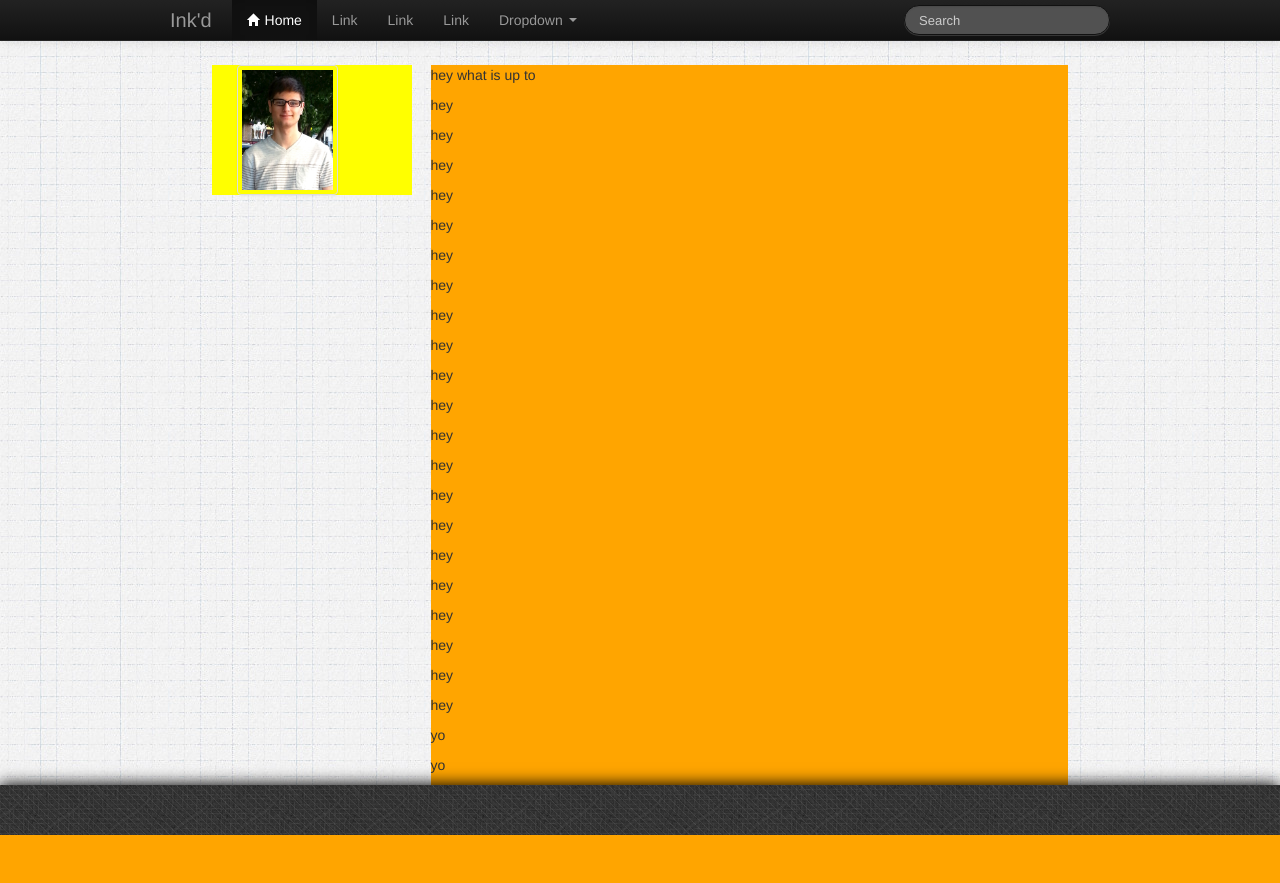
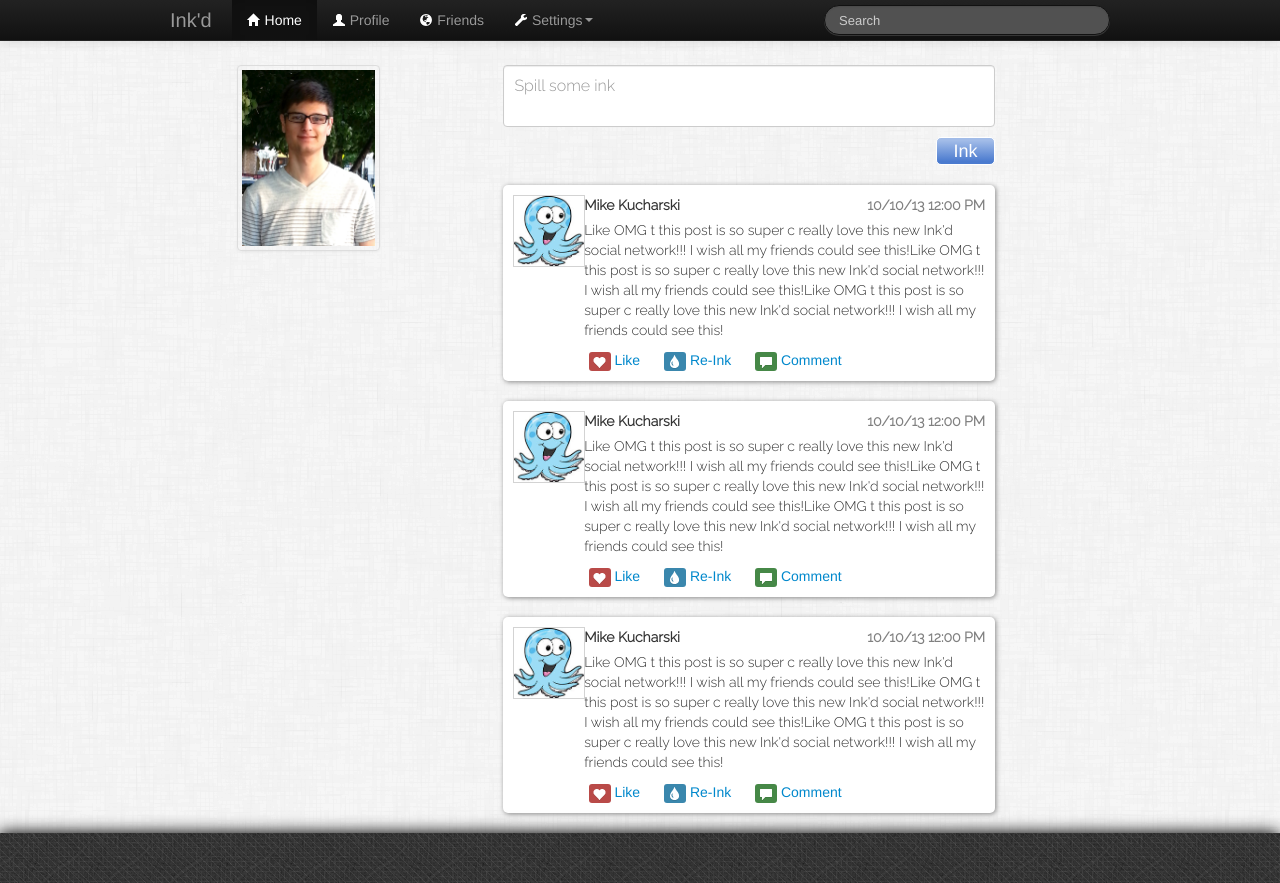
Before and after one commit to mikekucharski/inkd, a PHP site: page /home.php in a window 1280 px wide. Before the commit the page ends 835 px from the top, so only its background shows below. Run offline with PHP 8.4, Linux system fonts and the light colour scheme.

Commit message:
Home page GUI modified and completed

```diff
--- a/css/login_style.css
+++ b/css/login_style.css
@@ -23,7 +23,6 @@
 {
 
 	padding-bottom:50px;
-	opacity:0.6;
 }
 
 #footer
--- a/css/template.css
+++ b/css/template.css
@@ -7,7 +7,7 @@
 #wrap
 {
 	min-height:100%;
-	background: url(../res/bgm.jpg);
+	background: url(../res/bg.png) ;
 }
 
 #main
@@ -34,20 +34,119 @@
 	padding-top:5px;
 }
 
-#left_bar
+#ink_spill
 {
-
-	background-color:yellow;
+	padding:0px;
 }
 
-#right_bar
+#ink_spill textarea
 {
-
-	background-color:orange;
+	resize:none;
+	font-family: 'Raleway', ariel, serif;
+	width:100%;
+	padding:10px;
+	font-size:16px;
 }
 
+#ink_spill input[type="submit"]
+{
+	margin-left:88%;
+	width:12%;
+	height:3.5%;
+	font-size:18px;
+	background:red;
+	background: -webkit-gradient(linear, left top, left bottom, color-stop(10%,#a2bce8),
+            color-stop(90%,#4b7bcf));
+	border:1px solid white;
+	color:white;
+	border-radius:5px;
+}
+
+#ink
+{
+	background:white;
+	overflow:auto;
+	border-radius: 5px;
+	box-shadow:1px 1px 5px #888888;
+	margin-bottom:20px;
+	padding:10px;
+ }
+
 #prof_img
-{
-	margin:auto;
-	display:inline-block;
+ {
+	/*background-color:yellow;*/
+	position:relative;
+	width:15%;
+	float:left;
+ }
+
+ #prof_img img
+ {
+	height:70px;
+	width:70px;
+	border: 1px solid lightgrey;
+ }
+
+ #ink_post
+ {
+	/*background-color:orange;*/
+	position:relative;
+	width:85%;
+	float:right;
+	font-family: 'Raleway', ariel, serif;
+	font-size:14px;
+	margin-top:5px;
+ }
+
+ #ink_options
+ {
+	/*background-color:lightgreen;*/
+	clear:both;
+	position:relative;
+	padding-left:11.7%;
+ }
+
+ #ink_header
+ {
+	position:relative;
+	width:85%;
+	float:right;
+	/*background-color:orange;*/
 }
+
+ #header_left
+ {
+	position:relative;
+	width:70%;
+	float:left;
+	/*background-color:lightblue;*/
+ }
+
+ #header_left span, #header_right span
+ {
+	font-family: 'Raleway', ariel, serif;
+	font-size:14px;
+	font-weight:bold;
+ }
+
+ #header_right
+ {
+	position:relative;
+	width:30%;
+	float:right;
+	/*background-color:yellow;*/
+	text-align:right;
+	color:grey;
+ }
+
+
+
+ #ink_options a
+  {
+	padding-left:20px;
+ }
+
+ #ink_options a:hover
+ {
+	text-decoration:none;
+ }
--- a/home.php
+++ b/home.php
@@ -36,19 +36,18 @@
 						  <div class="nav-collapse">
 							<ul class="nav">
 							  <li class="active"><a href="#"><i class="icon-home icon-white"></i> Home</a></li>
-							  <li><a href="#">Link</a></li>
-							  <li><a href="#">Link</a></li>
-							  <li><a href="#">Link</a></li>
+							  <li><a href="#"><i class="icon-user icon-white"></i> Profile</a></li>
+							  <li><a href="#"><i class="icon-globe icon-white"></i> Friends</a></li>
 							  <li class="dropdown">
-								<a href="#" class="dropdown-toggle" data-toggle="dropdown">Dropdown <b class="caret"></b></a>
+								<a href="#" class="dropdown-toggle" data-toggle="dropdown"><i class="icon-wrench icon-white"></i> Settings<b class="caret"></b></a>
 								<ul class="dropdown-menu">
-								  <li><a href="#">Action</a></li>
-								  <li><a href="#">Another action</a></li>
+								  <li><a href="#">Profile Settings</a></li>
+								  <li><a href="#">Account Settings</a></li>
 								</ul>
 							  </li>
 							</ul>
 							<form class="navbar-search pull-right" action="">
-							  <input id="nav_search_bar" type="text" class="search-query span3" placeholder="Search" data-provide="typeahead" autocomplete="off">
+							  <input id="nav_search_bar" type="text" class="search-query span4" placeholder="Search" data-provide="typeahead" autocomplete="off">
 							</form>
 						  </div><!-- /.nav-collapse -->
 						</div><!-- /.container -->
@@ -59,7 +58,7 @@
 			<div id="main">
 				<div class="container-fluid">
 				    <div class="row-fluid">
-						<div id="left_bar" class="span3">
+						<div id="panel" class="span4">
 							<!--Sidebar content-->
 							<ul>
 							  <li class="span7">
@@ -70,42 +69,107 @@
 
 							</ul>
 
-							<div id="demoLightbox" class="lightbox hide fade"  tabindex="-1" role="dialog" aria-hidden="true">
-								<div class='lightbox-content'>
-									<img src="res/mike.jpg">
-									<div class="lightbox-caption"><p>Your profile picture.</p></div>
+						</div> <!-- End leftbar -->
+
+						<div  class="span7">
+							<!--Body content-->
+							<div id= "ink_spill">
+								<form>
+									<textarea type="textarea" name='ink' placeholder="Spill some ink"></textarea>
+									<input type='submit' name="ink" value="Ink"/>
+								</form>
+							</div>
+
+							<!--Ink Div-->
+							<div id='ink'>
+
+								<!-- Profile Image -->
+								<div id="prof_img">
+									<img src='res/default_profile.jpg' alt='empty'/>
+								</div>
+
+								<!-- Ink Header -->
+								<div id='ink_header'>
+									<div id='header_left'>
+										<span>Mike Kucharski</span>
+									</div>
+									<div id='header_right'>
+										<span>10/10/13 12:00 PM</span>
+									</div>
+								</div>
+
+								<!-- Ink Post -->
+								<div id="ink_post">
+									<p>Like OMG t this post is so super c really love this new Ink'd social network!!! I wish all my friends could see this!Like OMG t this post is so super c really love this new Ink'd social network!!! I wish all my friends could see this!Like OMG t this post is so super c really love this new Ink'd social network!!! I wish all my friends could see this!</p>
+								</div>
+
+								<!-- Ink Options -->
+								<div id="ink_options">
+									<a href='#'><span class="label-important label"><i class="icon-heart icon-white"></i></span> Like</a>
+									<a href='#'><span class="label-info label"><i class="icon-tint icon-white"></i></span> Re-Ink</a>
+									<a href='#'><span class="label-success label"><i class="icon-comment icon-white"></i></span> Comment</a>
 								</div>
 							</div>
 
-						</div> <!-- End leftbar -->
+							<div id='ink'>
 
-						<div id="right_bar" class="span9">
-							<!--Body content-->
-							<p> hey what is up to </p>
-							<p> hey </p>
-							<p> hey </p>
-							<p> hey </p>
-							<p> hey </p>
-							<p> hey </p>
-							<p> hey </p>
-							<p> hey </p>
-							<p> hey </p>
-							<p> hey </p>
-							<p> hey </p>
-							<p> hey </p>
-							<p> hey </p>
-							<p> hey </p>
-							<p> hey </p>
-							<p> hey </p>
-							<p> hey </p>
-							<p> hey </p>
-							<p> hey </p>
-							<p> hey </p>
-							<p> hey </p>
-							<p> hey </p>
-							<p> yo </p>
-							<p> yo </p>
+								<!-- Profile Image -->
+								<div id="prof_img">
+									<img src='res/default_profile.jpg' alt='empty'/>
+								</div>
 
+								<!-- Ink Header -->
+								<div id='ink_header'>
+									<div id='header_left'>
+										<span>Mike Kucharski</span>
+									</div>
+									<div id='header_right'>
+										<span>10/10/13 12:00 PM</span>
+									</div>
+								</div>
+
+								<!-- Ink Post -->
+								<div id="ink_post">
+									<p>Like OMG t this post is so super c really love this new Ink'd social network!!! I wish all my friends could see this!Like OMG t this post is so super c really love this new Ink'd social network!!! I wish all my friends could see this!Like OMG t this post is so super c really love this new Ink'd social network!!! I wish all my friends could see this!</p>
+								</div>
+
+								<!-- Ink Options -->
+								<div id="ink_options">
+									<a href='#'><span class="label-important label"><i class="icon-heart icon-white"></i></span> Like</a>
+									<a href='#'><span class="label-info label"><i class="icon-tint icon-white"></i></span> Re-Ink</a>
+									<a href='#'><span class="label-success label"><i class="icon-comment icon-white"></i></span> Comment</a>
+								</div>
+							</div>
+
+							<div id='ink'>
+
+								<!-- Profile Image -->
+								<div id="prof_img">
+									<img src='res/default_profile.jpg' alt='empty'/>
+								</div>
+
+								<!-- Ink Header -->
+								<div id='ink_header'>
+									<div id='header_left'>
+										<span>Mike Kucharski</span>
+									</div>
+									<div id='header_right'>
+										<span>10/10/13 12:00 PM</span>
+									</div>
+								</div>
+
+								<!-- Ink Post -->
+								<div id="ink_post">
+									<p>Like OMG t this post is so super c really love this new Ink'd social network!!! I wish all my friends could see this!Like OMG t this post is so super c really love this new Ink'd social network!!! I wish all my friends could see this!Like OMG t this post is so super c really love this new Ink'd social network!!! I wish all my friends could see this!</p>
+								</div>
+
+								<!-- Ink Options -->
+								<div id="ink_options">
+									<a href='#'><span class="label-important label"><i class="icon-heart icon-white"></i></span> Like</a>
+									<a href='#'><span class="label-info label"><i class="icon-tint icon-white"></i></span> Re-Ink</a>
+									<a href='#'><span class="label-success label"><i class="icon-comment icon-white"></i></span> Comment</a>
+								</div>
+							</div>
 
 						</div>
 					</div>
```
Also changed, not shown: res/bg.png (added), res/default_profile.jpg (added).
